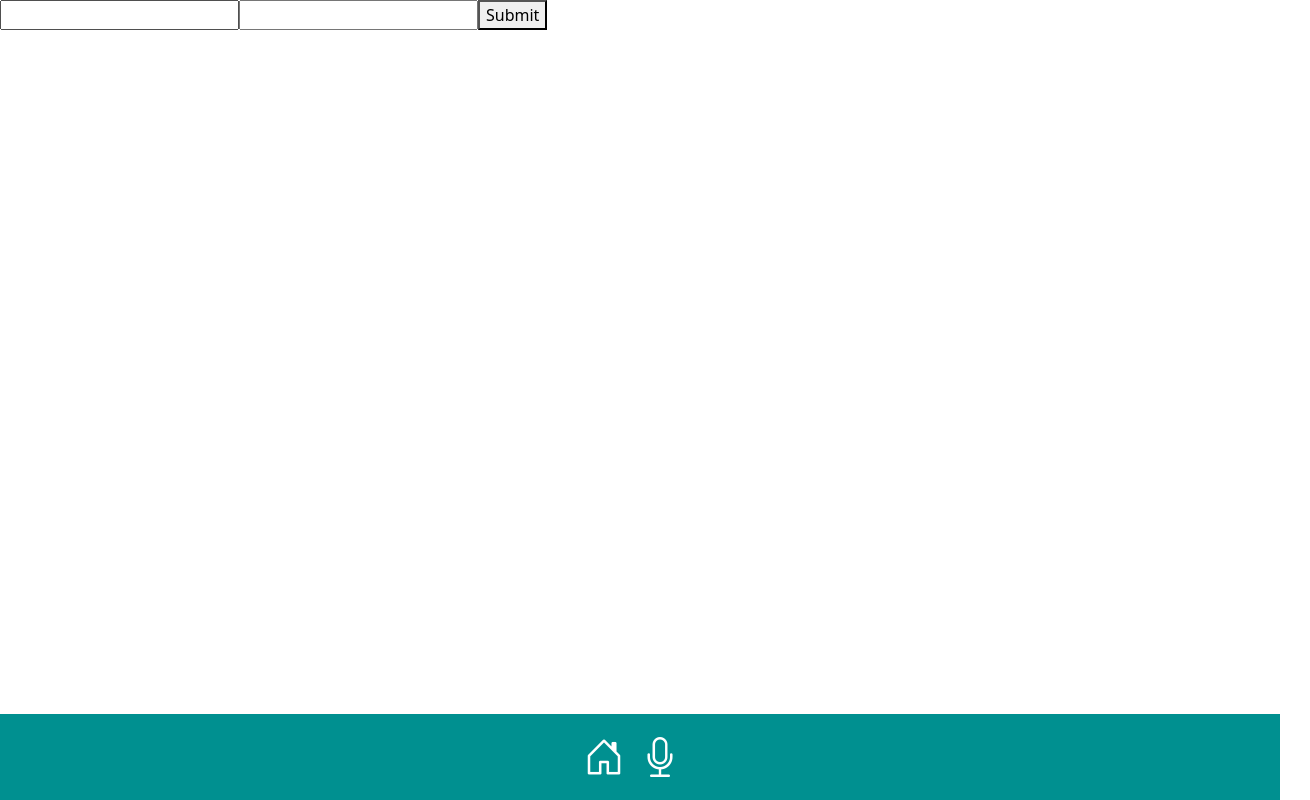
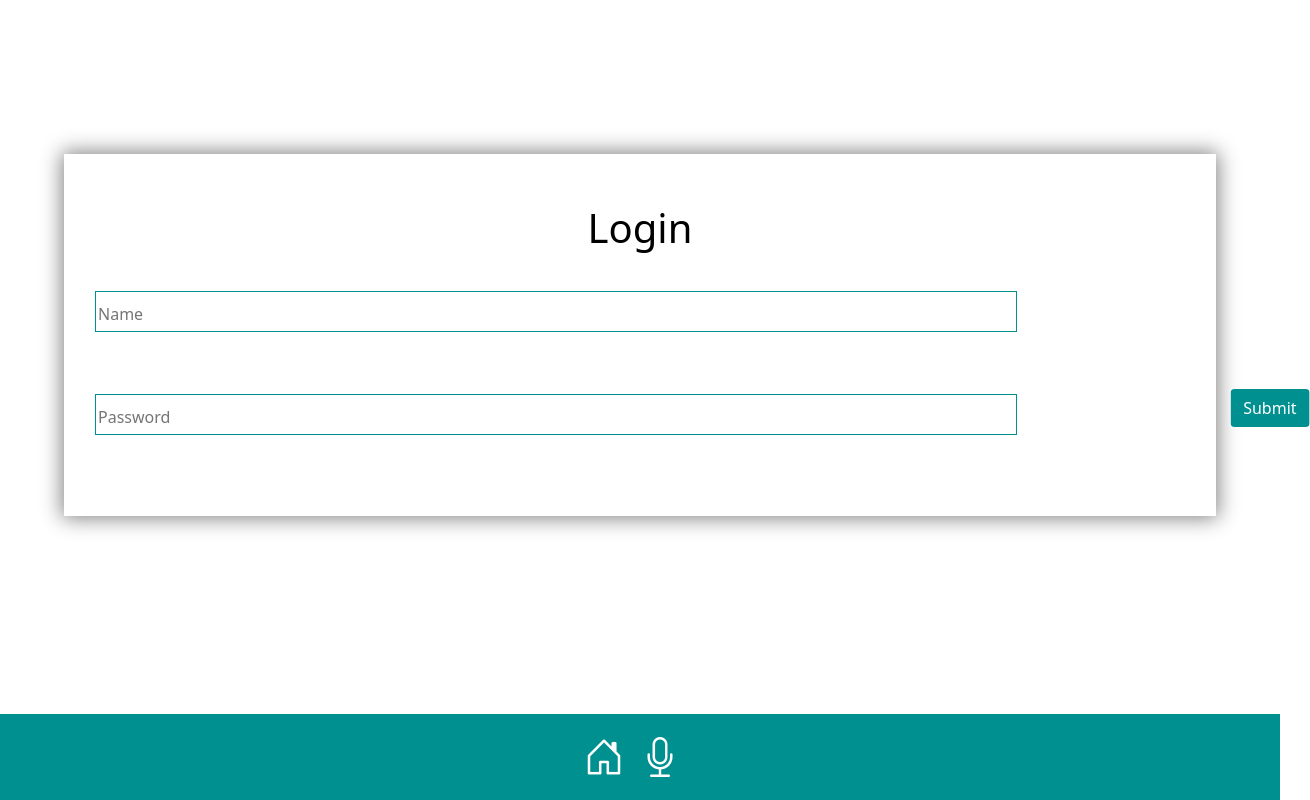
Before and after one commit to S00198481/Project300MentalHealthTracker, an Angular app: page / in a window 1280 px wide. Shown: the whole page, 1310 px wide, since content can reach past the window. Built offline with nearby package versions, Linux system fonts and the light colour scheme.

Commit message:
login styled

```diff
--- a/package.json
+++ b/package.json
@@ -19,7 +19,7 @@
     "@angular/platform-browser": "~11.1.0",
     "@angular/platform-browser-dynamic": "~11.1.0",
     "@angular/router": "~11.1.0",
-    "aws-sdk": "^2.1025.0",
+    "aws-sdk": "^2.1026.0",
     "bootstrap": "^5.1.3",
     "rxjs": "~6.6.0",
     "tslib": "^2.0.0",
@@ -28,7 +28,7 @@
   },
   "devDependencies": {
     "@angular-devkit/build-angular": "~0.1101.1",
-    "@angular/cli": "^11.1.4",
+    "@angular/cli": "^11.2.15",
     "@angular/compiler-cli": "~11.1.0",
     "@types/jasmine": "~3.6.0",
     "@types/mocha": "^9.0.0",
--- a/src/app/login/login.component.css
+++ b/src/app/login/login.component.css
@@ -0,0 +1,33 @@
+.form-box{
+    width: 90%;
+    margin: 12% auto;
+    padding: 50px 0;
+    color: grey;
+    box-shadow: 0 0 20px 2px;
+}
+.login {
+    text-align: center;
+    color: black;
+}
+.btn- {
+    background-color: #009090;
+    color:white;
+    bottom: 10px;
+    position: relative;
+    transform: translate(230%);
+}
+.input-box{
+    margin: 31px;
+    width: 80%;
+    border: 1px solid #009090;
+    padding-top: 10px;
+    padding-bottom: 5px;
+
+}
+.input-box input{
+    width: 90%;
+    border: none;
+    outline: none;
+    background: transparent;
+    color: #fff;
+}
--- a/src/app/login/login.component.html
+++ b/src/app/login/login.component.html
@@ -1,5 +1,6 @@
-<div>
-<input type="text" id="usernameField" name="usernameField"/>
-<input type="text" id="passwordField" name="passwordField"/>
-<button (click)="componentOnSubmit()">Submit</button>
+<div class ="form-box">
+<h1 class="login"> Login </h1>
+<input class ="input-box" type="text" id="usernameField" name="usernameField" placeholder="Name"/>
+<input class ="input-box" type="password" id="passwordField" name="passwordField" placeholder="Password"/>
+<button class="btn btn-" (click)="componentOnSubmit()">Submit</button>
 </div>
--- a/src/app/recorder/recorder.component.css
+++ b/src/app/recorder/recorder.component.css
@@ -8,7 +8,8 @@ body {
     position: relative;
     text-align: center;
 }
-h1 {
+.voice-recognition{
     position: relative;
+    color: black;
 
 }
--- a/src/app/recorder/recorder.component.html
+++ b/src/app/recorder/recorder.component.html
@@ -2,8 +2,8 @@
     <link rel="stylesheet" href="https://cdn.jsdelivr.net/npm/bootstrap-icons@1.7.0/font/bootstrap-icons.css">
 </head>
 <body>
-<div style="margin: 100px;">
-    <h1>Voice recognition</h1>
+<div class="text-speach" style="margin: 100px;">
+    <h1 class="voice-recognition">Voice recognition</h1>
 
     <p id=text>{{voiceService.text}}</p>
 
--- a/src/index.html
+++ b/src/index.html
@@ -17,6 +17,7 @@
 <nav class="navbar fixed-bottom nav justify-content-center" >
   <a class="bi bi-house-door navbar-brand justify-content-center" href="#" style="font-size: 40px;"></a>
   <a class="bi bi-mic navbar-brand" href="@" style="font-size: 40px;"></a>
+  <a class=""></a>
 </nav>
 </footer>
 </html>
```
Also changed, not shown: 1 other file (tests, documents, lock files or other folders).
